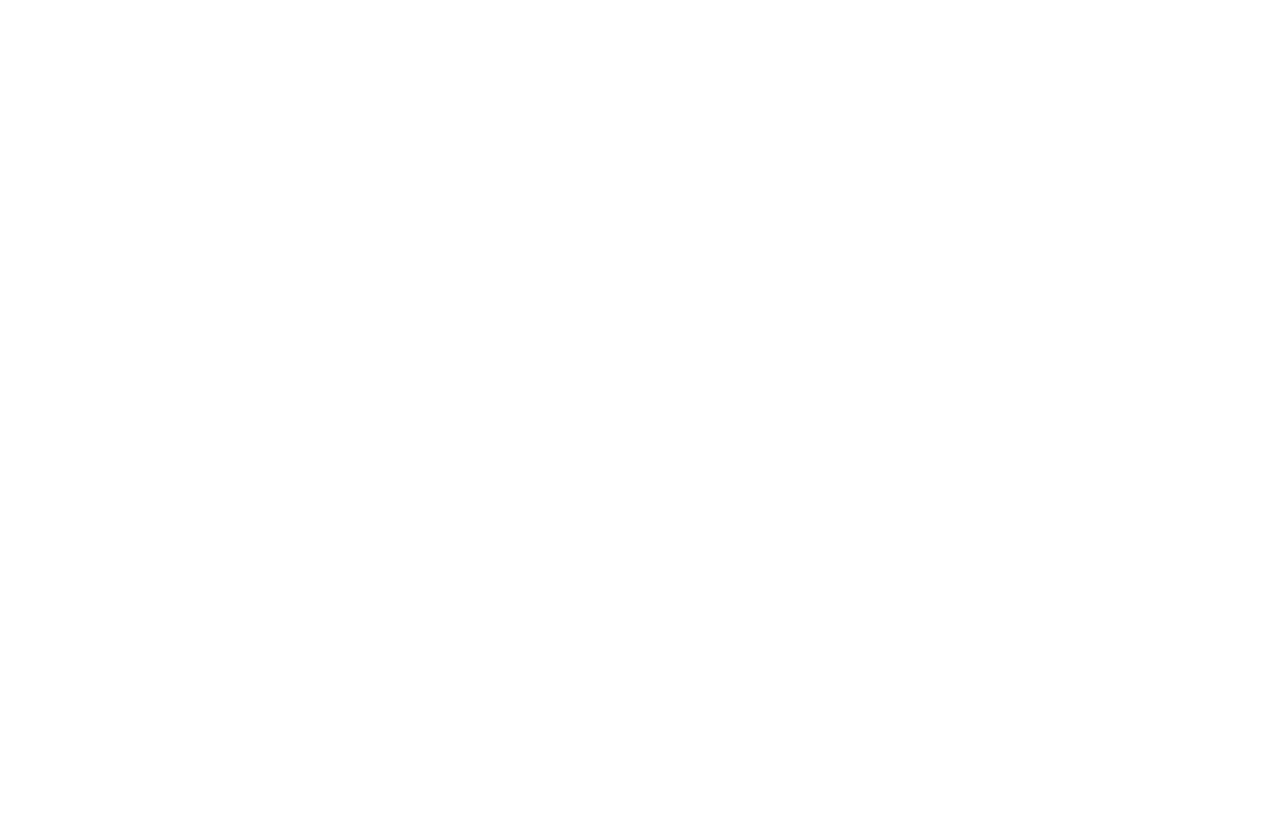
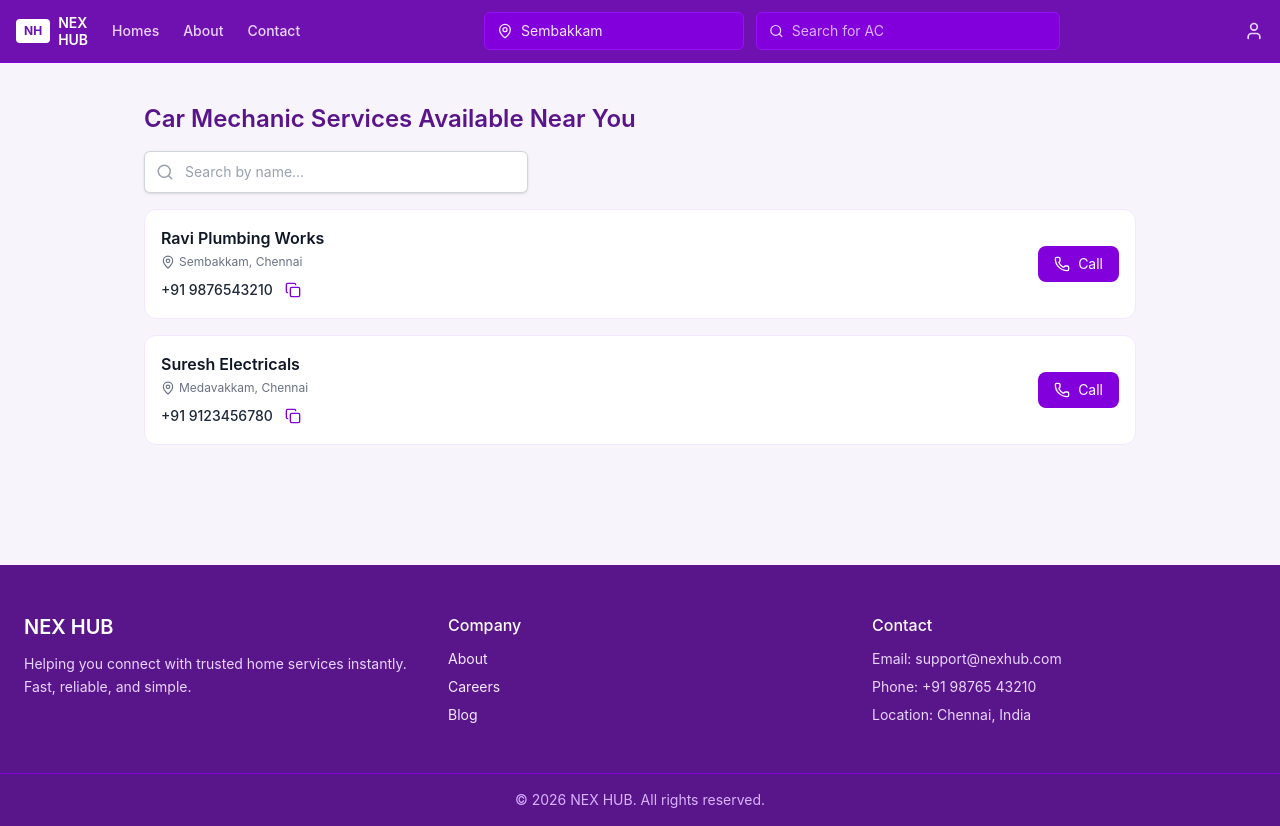
Before and after one commit to Mukunthan-A-R/nexhub, a React (Vite) app: page /car-mechanic in a window 1280 px wide. Before the commit this address had no page. Before the commit the page ends 800 px from the top, so only its background shows below. Built offline with nearby package versions, Linux system fonts and the light colour scheme.

Commit message:
car mechanic

```diff
--- a/src/App.jsx
+++ b/src/App.jsx
@@ -4,12 +4,14 @@
 import About from "./pages/About";
 import Help from "./pages/Help";
 import Plumbing from "./pages/Plumbing";
+import CarMechanic from "./pages/CarMechanic";
 
 const App = () => {
   return (
     <Routes>
       <Route path="/" element={<Home />} />
       <Route path="/plumbing" element={<Plumbing />} />
+      <Route path="/car-mechanic" element={<CarMechanic />} />
       <Route path="/about" element={<About />} />
       <Route path="/help" element={<Help />} />
     </Routes>
--- /dev/null
+++ b/src/pages/CarMechanic.jsx
@@ -0,0 +1,34 @@
+import React from "react";
+import Navbar from "../components/Navbar";
+import Footer from "../components/Footer";
+import ServiceList from "../components/ServiceList";
+
+const CarMechanic = () => {
+  const data = [
+    {
+      name: "Ravi Plumbing Works",
+      role: "Plumber",
+      phone: "+91 9876543210",
+      location: "Sembakkam, Chennai",
+    },
+    {
+      name: "Suresh Electricals",
+      role: "Electrician",
+      phone: "+91 9123456780",
+      location: "Medavakkam, Chennai",
+    },
+  ];
+
+  return (
+    <div className="min-h-screen flex flex-col bg-[#f8f4fb] ">
+      <Navbar />
+
+      <div className="flex-1">
+        <ServiceList title="Car Mechanic" data={data} />
+      </div>
+      <Footer />
+    </div>
+  );
+};
+
+export default CarMechanic;
```
Also changed, not shown: src/pages/Home.jsx (+7 -1 lines).
